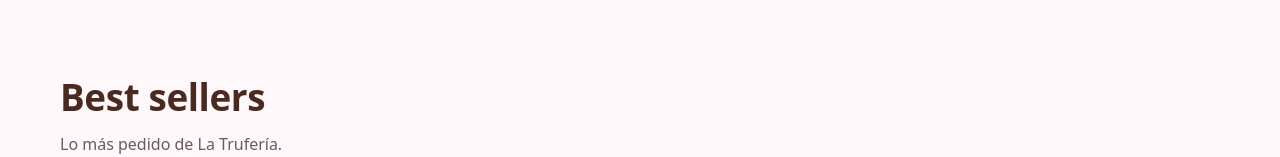
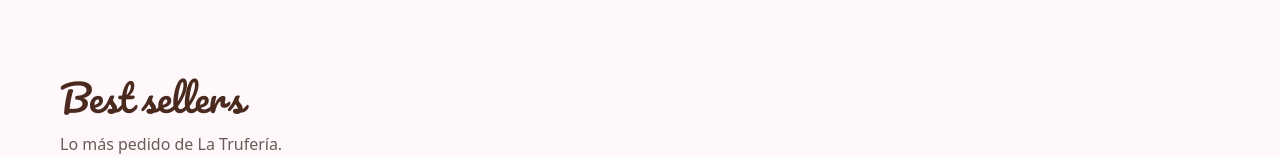
Before and after one commit to geoayalamung/Latruferia, a React (Vite) app: page / in a window 1280 px wide. Shown: the part 795-952 px from the top of the page. Built offline with nearby package versions, Linux system fonts and the light colour scheme.

Commit message:
add custom font and update styles for improved typography

```diff
--- a/src/styles.css
+++ b/src/styles.css
@@ -1,3 +1,5 @@
+@import url('https://fonts.googleapis.com/css2?family=Pacifico&display=swap');
+
 :root {
   --bg: #FFF8FB;
   --surface: #FFFFFF;
@@ -16,6 +18,7 @@
   --sprinkle-yellow: #F6E29C;
   --shadow-soft: 0 10px 28px rgba(74, 42, 31, 0.1);
   --shadow-lift: 0 16px 34px rgba(74, 42, 31, 0.14);
+  --font-title: 'Pacifico', 'Milkshake', cursive;
 }
 
 * {
@@ -285,6 +288,8 @@ img {
   color: var(--choco-900);
   font-size: clamp(1.65rem, 3.3vw, 2.3rem);
   letter-spacing: -0.01em;
+  font-family: var(--font-title);
+  font-weight: 400;
 }
 
 .section-head p {
```
